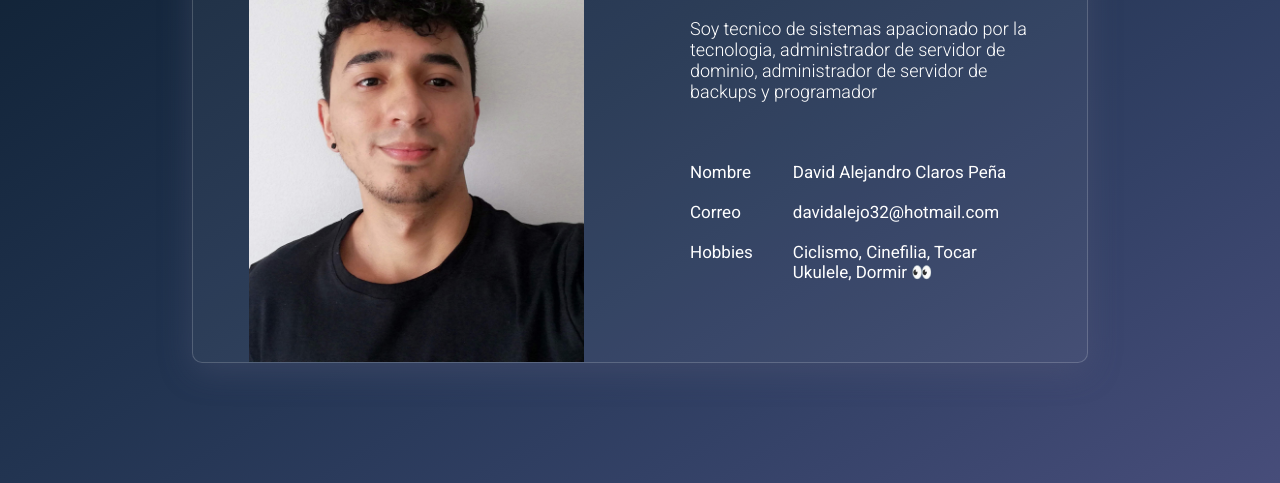
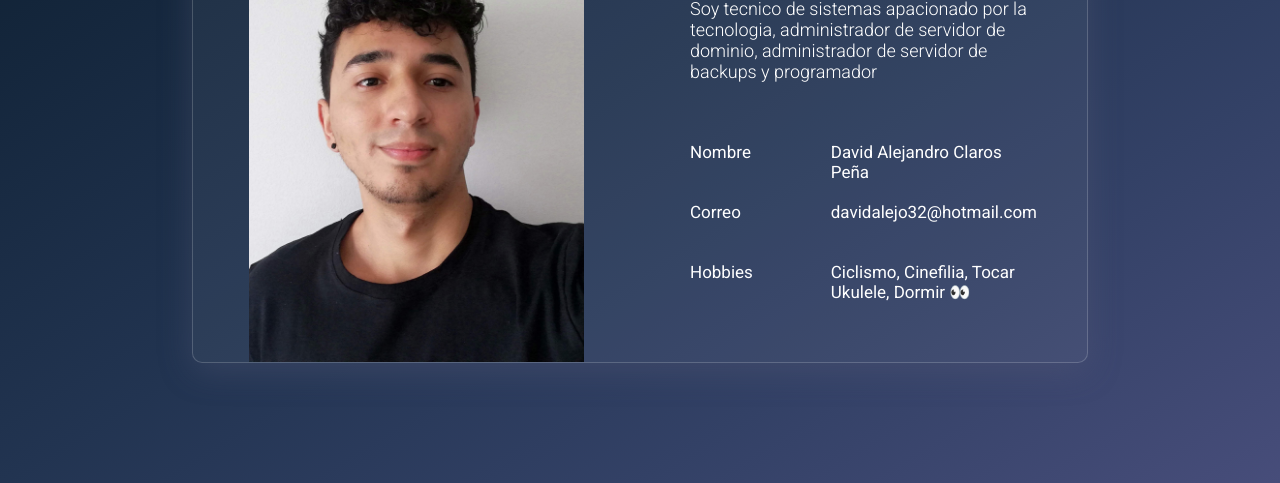
Before and after one commit to davidalejo32/Biografia, a plain HTML site: page index.html in a window 1280 px wide. Shown: the part 317-800 px from the top of the page. Drawn offline with Linux system fonts and the light colour scheme.

Commit message:
update: areglando estilos grid para los items

```diff
--- a/style.css
+++ b/style.css
@@ -85,21 +85,29 @@ li{
 }
 
 .items-container {
-  display: flex;
+  display: grid;
+  grid-template-columns: 1fr 2fr;
   gap: 4rem;
 }
 
+
+.items-left{
+  display: grid;
+  grid-template-rows: 1fr 1fr 1fr;
+}
+
 .items-left li{
+
   margin-top: 2rem;
   color: white;
   font-size: 1.7rem;
   font-weight: 400;
+
 }
 
-.items-left li{
-  margin-top: 2rem;
-  color: white;
-  font-size: 1.7rem;
+.items-right{
+  display: grid;
+  grid-template-rows: 1fr 1fr 1fr;
 }
 
 .items-right li{
```
